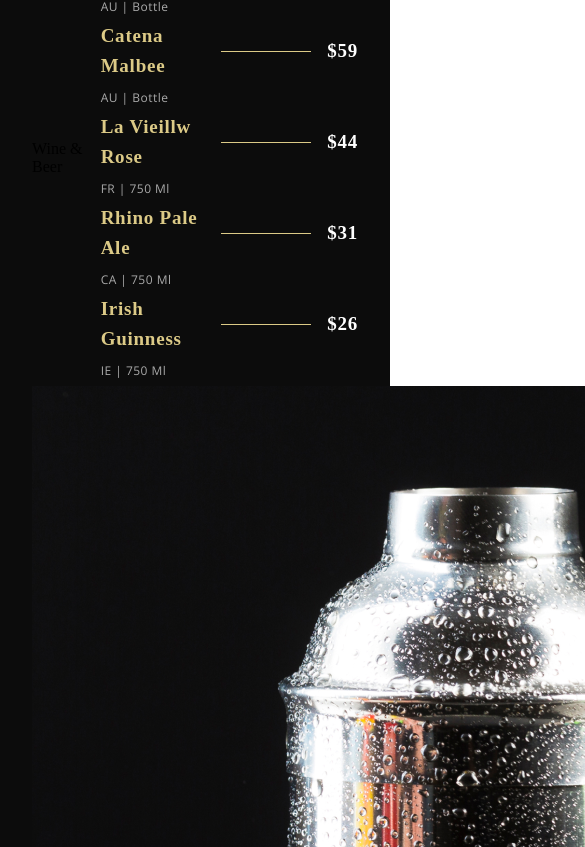
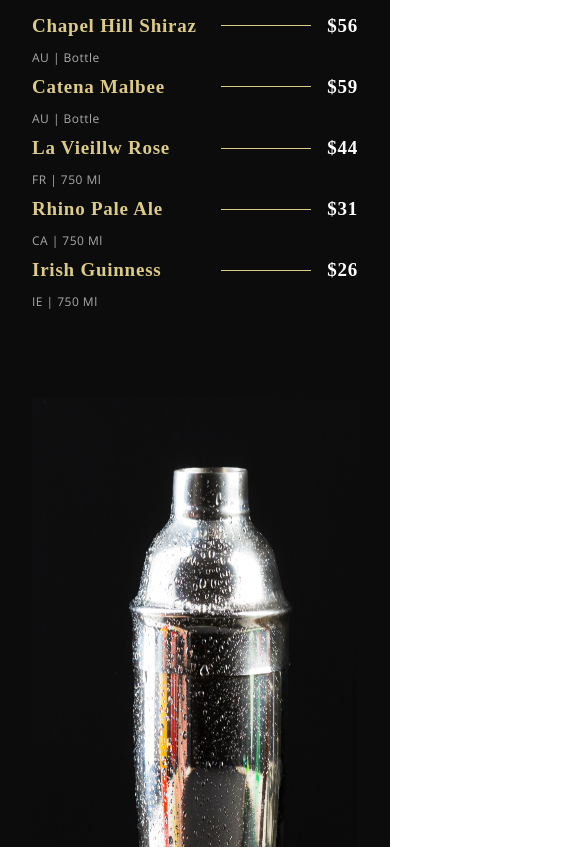
Before and after one commit to marasortiz/gericht-restaurant, a React (Create React App) app: page / in a window 390 px wide. Shown: the part 3637-4484 px from the top of the page, 585 px wide, since content can reach past the window. Built offline with nearby package versions, Linux system fonts and the light colour scheme; a web font is replaced by a local one.

Commit message:
Special Menu ended and Responsive

```diff
--- a/src/container/Menu/SpecialMenu.css
+++ b/src/container/Menu/SpecialMenu.css
@@ -20,43 +20,72 @@
     flex-direction: row;
 }
 
-.app__specialMenu-menu_wine{
-
+.app__specialMenu-menu_wine,
+.app__specialMenu-menu_cocktails{
+  flex: 1;
+  width: 100%;
+  flex-direction: column;
 }
 
 .app__specialMenu-menu_heading{
-
+    font-family: var(--font-base);
+    font-weight: 600;
+    font-size: 45px;
+    line-height: 58.5px;
+    letter-spacing: 0.04em;
+    color: var(--color-white);
 }
 
 .app__specialMenu-menu_items{
-
+    display: flex;
+    flex-direction: column;
+    margin: 2rem 0;
+    width: 100%;
 }
 
 .app__specialMenu-menu_img{
-
+    width: 410px;
+    margin: 0 2rem;
 }
 
-.app__specialMenu-menu_cocktails{
-
-}
 
 /* === ELEMENTS === */
 
-.app__specialMenu-title h1{
-
+.app__specialMenu-menu_img img{
+    width: 100%;
+    height: auto;
 }
 
 /* === MEDIA QUERY === */
 @media screen and (max-width: 2000px) {
+    .app__specialMenu-menu_img {
+        width: 650px;
+    }
 
+    .app__specialMenu-menu_img img {
+        height: 920px;
+    }
 }
 
 @media screen and (max-width: 1150px) {
+    .app__specialMenu-menu {
+        flex-direction: column;
+        align-items: center;
+        width: 100%;
+    }
 
+    .app__specialMenu-menu_img{
+        margin: 3rem 0;
+    }
 }
 
 @media screen and (max-width: 650px) {
-.app__specialMenu-menu{
-    flex-direction: column;
+    .app__specialMenu-menu_img{
+        width: 100%;
+    }
+
+    .app__specialMenu-menu_heading{
+        font-size: 35px;
+        line-height: 48.5px;
+    }
 }
-}
```
